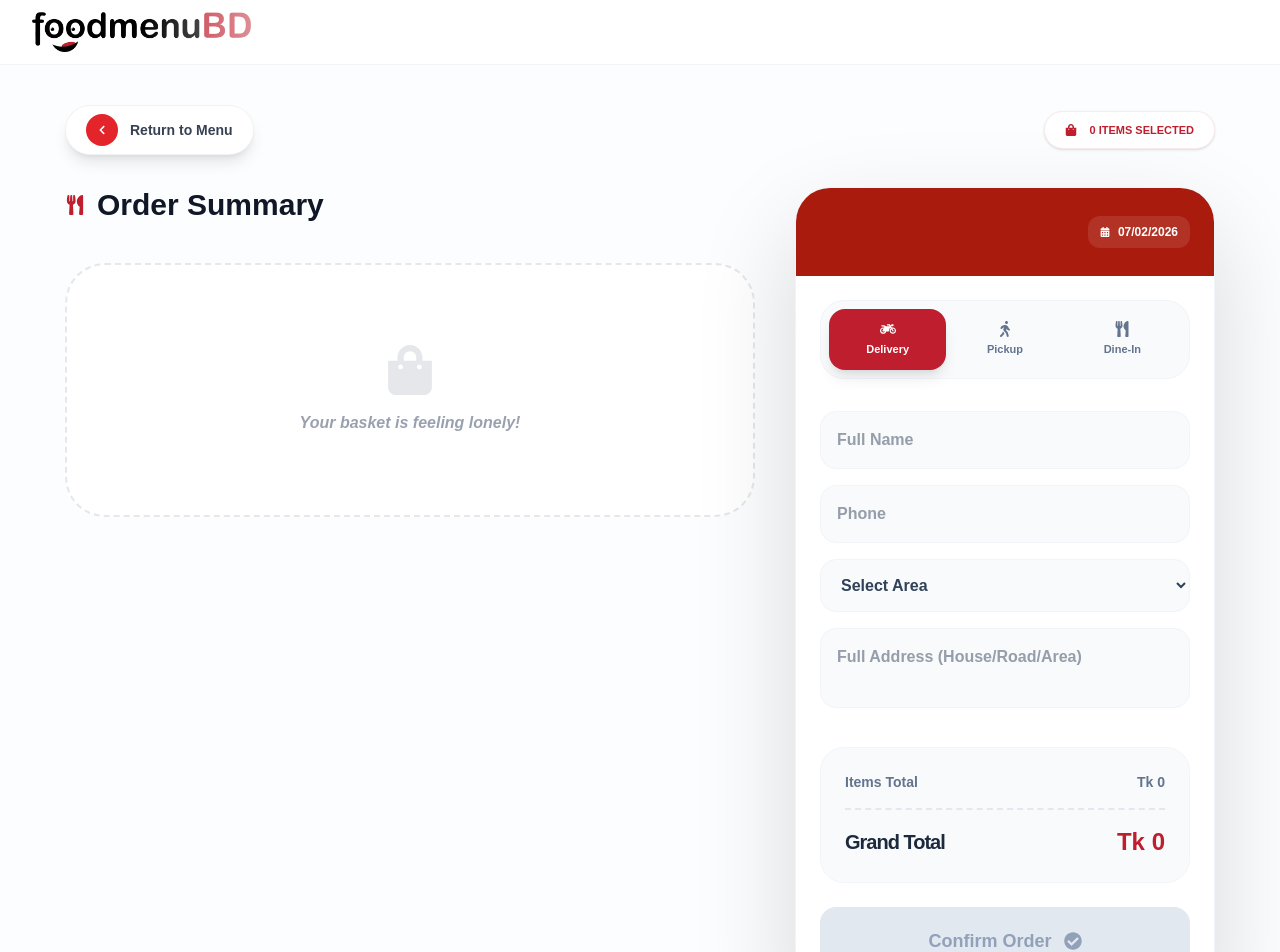
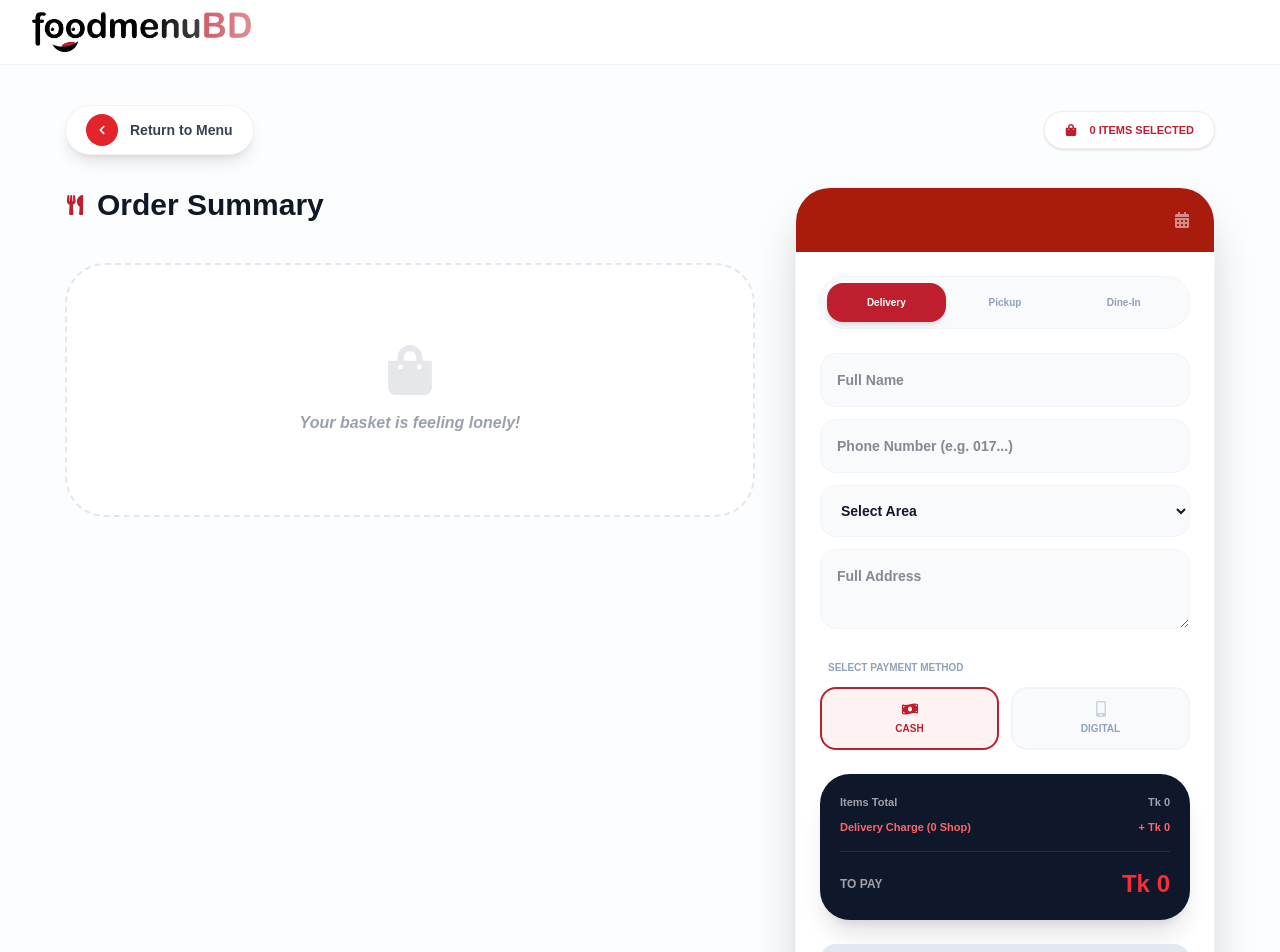
Before and after one commit to Smithitbd/Foodmenu-1.1.0, a React (Vite) app: page /cart/1/ConfirmCart in a window 1280 px wide. Shown: the top 952 px of the page. Built offline with nearby package versions, Linux system fonts and the light colour scheme; a small style sheet from the web is missing; a web font is replaced by a local one.

Commit message:
Cart section almost sesh

```diff
--- a/src/Components/Cart/CheckoutBox.jsx
+++ b/src/Components/Cart/CheckoutBox.jsx
@@ -1,8 +1,7 @@
-import React, { useState } from 'react';
+import React, { useState, useEffect } from 'react';
 import {
   FaMotorcycle, FaWalking, FaUtensils, FaCheckCircle, FaCalendarAlt,
-  FaUser, FaPhoneAlt, FaMoneyBillWave, FaMobileAlt,
-  FaChair, FaUsers, FaHeart, FaInfoCircle, FaTrashAlt
+  FaHeart, FaUsers, FaTrashAlt, FaMoneyBillWave, FaMobileAlt
 } from 'react-icons/fa';
 import Swal from 'sweetalert2';
 
@@ -12,216 +11,178 @@ const CheckoutBox = ({ totalAmount, cartItems, restaurantName, onCancel, onSucce
   const [area, setArea] = useState('Select Area');
   const [customerInfo, setCustomerInfo] = useState({ name: '', phone: '', address: '' });
 
+  const [dbDeliveryData, setDbDeliveryData] = useState([]);
+  const [dbTables, setDbTables] = useState([]);
   const [bookingType, setBookingType] = useState(null);
   const [memberCount, setMemberCount] = useState(null);
   const [selectedTable, setSelectedTable] = useState(null);
 
-  // logic for multi-vendor check
-  const uniqueRestaurants = [...new Set(cartItems.map(item => item.restaurantSlug))];
-  const isMultiVendor = uniqueRestaurants.length > 1;
+  const uniqueRestaurantIds = [...new Set(cartItems.map(item => item.restaurant_id || item.resId))];
+  const uniqueSlugs = [...new Set(cartItems.map(item => item.restaurantSlug))];
+  const isMultiVendor = uniqueSlugs.length > 1;
 
-  const areaCharges = {
-    Zindabazar: 40, Amberkhana: 50, Shibgonj: 60,
-    Uposhohor: 55, 'Modina Market': 70,
-    Dariapara: 40, Others: 80
-  };
+  useEffect(() => {
+    const fetchCheckoutData = async () => {
+      if (uniqueRestaurantIds.length > 0) {
+        try {
+          const areaRes = await fetch('http://localhost:5000/api/get-cart-delivery-info', {
+            method: 'POST',
+            headers: { 'Content-Type': 'application/json' },
+            body: JSON.stringify({ restaurantIds: uniqueRestaurantIds })
+          });
+          const areaData = await areaRes.json();
+          setDbDeliveryData(areaData);
 
-  const totalItemQuantity = cartItems.reduce((s, i) => s + i.quantity, 0);
-  const perStoreCharge = areaCharges[area] || 0;
+          if (!isMultiVendor) {
+            const tableRes = await fetch(`http://localhost:5000/api/get-tables/${uniqueRestaurantIds[0]}`);
+            const tableData = await tableRes.json();
+            setDbTables(tableData);
+          }
+        } catch (error) {
+          console.error("Data Load Error:", error);
+        }
+      }
+    };
+    fetchCheckoutData();
+  }, [cartItems]);
 
-  const extraCharge =
-    method === 'Delivery' ? (perStoreCharge * uniqueRestaurants.length)
-      : method === 'Pickup' ? totalItemQuantity * 5 : 0;
+  const availableAreas = [...new Set(dbDeliveryData.map(d => d.areaName))];
 
-  const chargeNote =
-    method === 'Delivery' ? `Delivery Fee (${uniqueRestaurants.length} Shops)`
-      : method === 'Pickup' ? 'Packaging Fee' : 'Service Fee';
+  const deliveryChargeTotal = area === 'Select Area' ? 0 : uniqueRestaurantIds.reduce((total, resId) => {
+    const chargeObj = dbDeliveryData.find(d => d.restaurant_id === resId && d.areaName === area);
+    return total + (chargeObj ? parseFloat(chargeObj.deliveryCharge) : 0);
+  }, 0);
 
+  const extraCharge = method === 'Delivery' ? deliveryChargeTotal : (method === 'Pickup' ? cartItems.length * 5 : 0);
   const grandTotal = totalAmount + extraCharge;
 
-  const allTables = [
-    { id: 'C-01', type: 'Couple', capacity: 2, available: true },
-    { id: 'C-03', type: 'Couple', capacity: 2, available: true },
-    { id: 'F-04-1', type: 'Family', capacity: 4, available: true },
-    { id: 'F-04-3', type: 'Family', capacity: 4, available: true },
-    { id: 'F-06-1', type: 'Family', capacity: 6, available: true },
-    { id: 'F-06-3', type: 'Family', capacity: 6, available: true },
-    { id: 'F-06-5', type: 'Family', capacity: 6, available: true },
-  ];
-
-  const filteredTables = allTables.filter(t => {
-    if (bookingType === 'Couple') return t.type === 'Couple';
+  const filteredTables = dbTables.filter(t => {
+    if (!t.is_available) return false;
+    if (bookingType === 'Couple') return t.capacity <= 2;
     if (bookingType === 'Family') {
-      if (memberCount === '4') return t.capacity === 4;
-      if (memberCount === '6+') return t.capacity === 6;
+      if (memberCount === '4') return t.capacity > 2 && t.capacity <= 4;
+      if (memberCount === '6+') return t.capacity >= 6;
     }
     return false;
   });
 
-  const handleAreaChange = (val) => {
-    setArea(val);
-    if (onAreaUpdate) onAreaUpdate(val);
+  // শুধুমাত্র নাম্বার ইনপুট নেয়ার ফাংশন
+  const handlePhoneChange = (e) => {
+    const value = e.target.value.replace(/[^0-9]/g, ''); // সংখ্যা ছাড়া সব রিমুভ করবে
+    setCustomerInfo({ ...customerInfo, phone: value });
   };
 
   const isButtonDisabled =
     !customerInfo.name ||
-    !customerInfo.phone ||
+    customerInfo.phone.length < 11 || // মিনিমাম ১১ ডিজিট ভ্যালিডেশন (ঐচ্ছিক)
     (method === 'Delivery' && (area === 'Select Area' || !customerInfo.address)) ||
     (method === 'Dine-In' && (!selectedTable || isMultiVendor)) ||
     cartItems.length === 0;
 
   const handleConfirmOrder = () => {
-    if (method === 'Dine-In' && isMultiVendor) {
-      Swal.fire({
-        icon: 'error',
-        title: '<span style="font-family:Inter; font-weight:900">POSSIBLE HOBA NAH!</span>',
-        html: '<p style="font-family:Inter; font-weight:600; color:#666">Dine-in order-er jonno ekshathe ekter beshi restaurant allow na. Please edit koren.</p>',
-        confirmButtonText: 'Got It',
-        confirmButtonColor: '#be1e2d',
-        customClass: { popup: 'rounded-[30px]' }
-      });
-      return;
-    }
-
     Swal.fire({
-      title: 'Place Order?',
-      text: `Your total is Tk ${grandTotal}. Confirm korchen?`,
+      title: 'Confirm Order?',
+      html: `<b style="color:#be1e2d">Total Payable: Tk ${grandTotal}</b><br/>Method: ${method} | Payment: ${payment}`,
       icon: 'question',
       showCancelButton: true,
       confirmButtonColor: '#be1e2d',
-      cancelButtonColor: '#6e7881',
-      confirmButtonText: 'Yes, Order Now!',
+      confirmButtonText: 'Yes, Place Order',
       customClass: { popup: 'rounded-[30px]' }
     }).then((result) => {
       if (result.isConfirmed) {
         onSuccess({
-          customerInfo, cartItems, grandTotal, extraCharge, chargeNote, method,
-          area, selectedTable, paymentMethod: payment, orderDate: new Date().toLocaleString()
+          customerInfo, cartItems, grandTotal, extraCharge, method,
+          area, selectedTable, paymentMethod: payment
         });
       }
     });
   };
 
   return (
-    <div className="bg-white rounded-[35px] shadow-[0_40px_100px_rgba(0,0,0,0.15)] border border-slate-100 sticky top-5 overflow-hidden font-inter">
-
-      {/* HEADER */}
-      <div className="bg-[#A91B0D] px-6 py-7 flex justify-between items-center text-white">
-        <h3 className="text-xl font-black uppercase tracking-tight">
+    <div className="bg-white rounded-[35px] shadow-2xl border border-slate-100 sticky top-5 overflow-hidden font-inter">
+      <div className="bg-[#A91B0D] px-6 py-6 text-white flex justify-between items-center">
+        <h3 className="text-lg font-black uppercase tracking-tight">
           {isMultiVendor ? "Multi-Store Order" : restaurantName?.replace(/-/g, ' ')}
         </h3>
-        <div className="flex items-center gap-2 bg-white/10 px-3 py-2 rounded-xl text-xs font-bold">
-          <FaCalendarAlt size={10} /> {new Date().toLocaleDateString('en-GB')}
-        </div>
+        <FaCalendarAlt className="opacity-50" />
       </div>
 
       <div className="p-6">
-        {/* METHOD */}
-        <div className="flex bg-slate-50 border border-slate-100 rounded-3xl p-2 mb-8">
-          {[{ id: 'Delivery', icon: <FaMotorcycle />, label: 'Delivery' },
-            { id: 'Pickup', icon: <FaWalking />, label: 'Pickup' },
-            { id: 'Dine-In', icon: <FaUtensils />, label: 'Dine-In' }].map(m => (
-            <div
-              key={m.id}
-              onClick={() => {
-                if (m.id === 'Dine-In' && isMultiVendor) {
-                    // 🔥 Professional Swal Alert instead of default alert
-                    Swal.fire({
-                      icon: 'warning',
-                      title: '<span style="font-family:Inter; font-weight:900">NOT ALLOWED!</span>',
-                      html: '<p style="font-family:Inter; font-weight:600; color:#666">Dine-in is only for 1 restaurant. Please remove other stores first.</p>',
-                      confirmButtonText: 'Understood',
-                      confirmButtonColor: '#be1e2d',
-                      customClass: { popup: 'rounded-[30px]' }
-                    });
-                    return;
-                }
-                setMethod(m.id);
-                setSelectedTable(null);
-              }}
-              className={`flex-1 flex flex-col items-center py-3 rounded-2xl cursor-pointer transition-all ${method === m.id ? 'bg-[#be1e2d] text-white shadow-lg' : 'text-slate-500 hover:-translate-y-0.5'}`}
-            >
-              {m.icon}
-              <span className="text-[11px] font-extrabold mt-1">{m.label}</span>
-            </div>
+        {/* ORDER METHOD */}
+        <div className="flex bg-slate-50 border border-slate-100 rounded-3xl p-1.5 mb-6">
+          {['Delivery', 'Pickup', 'Dine-In'].map(m => (
+            <button key={m} onClick={() => setMethod(m)}
+              className={`flex-1 py-3 rounded-2xl text-[10px] font-black transition-all ${method === m ? 'bg-[#be1e2d] text-white shadow-md' : 'text-slate-400'}`}>
+              {m}
+            </button>
           ))}
         </div>
 
-        {/* DINE-IN REMOVAL LOGIC UI */}
-        {method === 'Dine-In' && isMultiVendor && (
-          <div className="bg-red-50 border border-red-100 rounded-3xl p-5 mb-8 animate-pulse">
-            <p className="text-[10px] font-black text-red-600 uppercase mb-3 italic">⚠️ Edit basket to 1 restaurant for Dine-in:</p>
-            {uniqueRestaurants.map(slug => (
-              <div key={slug} className="flex justify-between items-center bg-white p-3 rounded-2xl mb-2 shadow-sm border border-red-50">
-                <span className="text-[10px] font-bold text-gray-700 uppercase tracking-tighter">{slug.replace(/-/g, ' ')}</span>
-                <button onClick={() => onRemoveRestaurant(slug)} className="text-red-500 hover:scale-125 transition-transform p-1">
-                   <FaTrashAlt size={12} />
-                </button>
-              </div>
-            ))}
+        {/* DINE-IN LOGIC */}
+        {method === 'Dine-In' && (
+          <div className="bg-red-50 p-4 rounded-3xl mb-6 border border-red-100 shadow-inner">
+             <div className="flex gap-2 mb-4">
+                <button onClick={() => setBookingType('Couple')} className={`flex-1 p-3 rounded-xl border text-center font-bold text-[10px] ${bookingType === 'Couple' ? 'bg-white border-red-500 text-red-600 shadow-sm' : 'bg-white text-gray-400'}`}>COUPLE</button>
+                <button onClick={() => setBookingType('Family')} className={`flex-1 p-3 rounded-xl border text-center font-bold text-[10px] ${bookingType === 'Family' ? 'bg-white border-red-500 text-red-600 shadow-sm' : 'bg-white text-gray-400'}`}>FAMILY</button>
+             </div>
+             <div className="grid grid-cols-4 gap-2">
+                {filteredTables.map(t => (
+                  <button key={t.id} onClick={() => setSelectedTable(t.table_number)} className={`p-2 rounded-lg text-[10px] font-black border-2 transition-all ${selectedTable === t.table_number ? 'bg-red-600 border-red-600 text-white' : 'bg-white border-slate-100 text-slate-400'}`}>{t.table_number}</button>
+                ))}
+             </div>
           </div>
         )}
 
-        {/* DINE IN TABLE SECTION */}
-        {method === 'Dine-In' && !isMultiVendor && (
-          <div className="bg-slate-50 border border-slate-100 rounded-3xl p-5 mb-8 transition-all duration-300">
-             <div className="flex gap-4 mb-4">
-                <div onClick={() => {setBookingType('Couple'); setSelectedTable(null);}} className={`flex-1 p-4 rounded-2xl border text-center cursor-pointer transition-all ${bookingType === 'Couple' ? 'bg-red-50 border-[#be1e2d] shadow-sm' : 'bg-white border-slate-100'}`}><FaHeart className={`mx-auto mb-1 ${bookingType === 'Couple' ? 'text-[#be1e2d]' : 'text-slate-300'}`}/> <span className="text-[10px] font-bold uppercase">Couple</span></div>
-                <div onClick={() => {setBookingType('Family'); setSelectedTable(null);}} className={`flex-1 p-4 rounded-2xl border text-center cursor-pointer transition-all ${bookingType === 'Family' ? 'bg-red-50 border-[#be1e2d] shadow-sm' : 'bg-white border-slate-100'}`}><FaUsers className={`mx-auto mb-1 ${bookingType === 'Family' ? 'text-[#be1e2d]' : 'text-slate-300'}`}/> <span className="text-[10px] font-bold uppercase">Family</span></div>
-             </div>
-             {bookingType === 'Family' && (
-                <div className="flex justify-center gap-3 mb-4">
-                  {['4', '6+'].map(c => (
-                    <button key={c} onClick={() => {setMemberCount(c); setSelectedTable(null);}} className={`px-4 py-1.5 rounded-xl text-[10px] font-black ${memberCount === c ? 'bg-slate-800 text-white' : 'bg-white text-slate-400 border border-slate-200'}`}>{c} PERSON</button>
-                  ))}
-                </div>
-             )}
-             {(bookingType === 'Couple' || memberCount) && (
-                 <div className="grid grid-cols-4 gap-2">
-                    {filteredTables.map(t => (
-                        <div key={t.id} onClick={() => setSelectedTable(t.id)} className={`p-2 rounded-xl text-[10px] font-black border-2 text-center cursor-pointer transition-all ${selectedTable === t.id ? 'bg-[#be1e2d] text-white border-[#be1e2d]' : 'bg-white text-slate-400 border-slate-100'}`}>{t.id}</div>
-                    ))}
-                 </div>
-             )}
-          </div>
-        )}
+        {/* CUSTOMER INFO */}
+        <div className="space-y-3 mb-6">
+          <input value={customerInfo.name} onChange={e => setCustomerInfo({...customerInfo, name: e.target.value})} placeholder="Full Name" className="w-full p-4 bg-slate-50 border border-slate-100 rounded-2xl outline-none text-sm font-bold focus:border-red-200 transition-colors" />
 
-        {/* PERSONAL INFO */}
-        <div className="space-y-4 mb-8">
-          <input name="name" value={customerInfo.name} onChange={e => setCustomerInfo({...customerInfo, name: e.target.value})} placeholder="Full Name" className="w-full p-4 bg-slate-50 border border-slate-100 rounded-2xl outline-none font-semibold text-slate-700 focus:border-[#be1e2d10] transition-colors" />
-          <input name="phone" value={customerInfo.phone} onChange={e => setCustomerInfo({...customerInfo, phone: e.target.value})} placeholder="Phone" className="w-full p-4 bg-slate-50 border border-slate-100 rounded-2xl outline-none font-semibold text-slate-700 focus:border-[#be1e2d10] transition-colors" />
+          {/* ফোন নাম্বার ফিল্ড ফিক্স করা হয়েছে */}
+          <input
+            type="text"
+            inputMode="numeric"
+            value={customerInfo.phone}
+            onChange={handlePhoneChange}
+            placeholder="Phone Number (e.g. 017...)"
+            className="w-full p-4 bg-slate-50 border border-slate-100 rounded-2xl outline-none text-sm font-bold focus:border-red-200 transition-colors"
+          />
 
           {method === 'Delivery' && (
-            <div className="space-y-4 animate-fadeIn">
-              <select value={area} onChange={e => handleAreaChange(e.target.value)} className="w-full p-4 rounded-2xl bg-slate-50 border border-slate-100 font-semibold text-slate-700 outline-none cursor-pointer">
+            <>
+              <select value={area} onChange={e => { setArea(e.target.value); onAreaUpdate?.(e.target.value); }} className="w-full p-4 bg-slate-50 border border-slate-100 rounded-2xl font-bold text-sm outline-none">
                 <option disabled value="Select Area">Select Area</option>
-                {Object.keys(areaCharges).map(a => <option key={a} value={a}>{a}</option>)}
+                {availableAreas.map(a => <option key={a} value={a}>{a}</option>)}
               </select>
-              <textarea value={customerInfo.address} onChange={e => setCustomerInfo({...customerInfo, address: e.target.value})} placeholder="Full Address (House/Road/Area)" className="w-full p-4 rounded-2xl bg-slate-50 border border-slate-100 font-semibold resize-none h-[80px] outline-none text-slate-700" />
-            </div>
+              <textarea value={customerInfo.address} onChange={e => setCustomerInfo({...customerInfo, address: e.target.value})} placeholder="Full Address" className="w-full p-4 bg-slate-50 border border-slate-100 rounded-2xl h-20 outline-none text-sm font-bold focus:border-red-200 transition-colors" />
+            </>
           )}
         </div>
 
-        {/* SUMMARY */}
-        <div className="bg-slate-50 border border-slate-100 rounded-3xl p-6 mb-6">
-          <div className="flex justify-between text-sm mb-2 text-slate-500 font-bold"><span>Items Total</span><span>Tk {totalAmount}</span></div>
-          {extraCharge > 0 && (
-            <div className="flex justify-between text-sm mb-2 text-[#be1e2d] font-black italic">
-              <span>{chargeNote}</span><span>+ Tk {extraCharge}</span>
-            </div>
-          )}
-          <div className="flex justify-between items-center mt-4 pt-4 border-t-2 border-dashed border-slate-200">
-            <span className="text-xl font-black text-slate-800 tracking-tighter">Grand Total</span>
-            <span className="text-2xl font-black text-[#be1e2d]">Tk {grandTotal}</span>
+        {/* PAYMENT METHOD SELECTION */}
+        <p className="text-[10px] font-black text-slate-400 uppercase mb-3 ml-2">Select Payment Method</p>
+        <div className="flex gap-3 mb-6">
+          <div onClick={() => setPayment('Cash')} className={`flex-1 flex flex-col items-center p-3 rounded-2xl border-2 cursor-pointer transition-all ${payment === 'Cash' ? 'border-[#be1e2d] bg-red-50' : 'border-slate-100 bg-slate-50'}`}>
+            <FaMoneyBillWave className={payment === 'Cash' ? 'text-[#be1e2d]' : 'text-slate-300'} />
+            <span className={`text-[10px] font-black mt-1 ${payment === 'Cash' ? 'text-[#be1e2d]' : 'text-slate-400'}`}>CASH</span>
+          </div>
+          <div onClick={() => setPayment('Digital')} className={`flex-1 flex flex-col items-center p-3 rounded-2xl border-2 cursor-pointer transition-all ${payment === 'Digital' ? 'border-[#be1e2d] bg-red-50' : 'border-slate-100 bg-slate-50'}`}>
+            <FaMobileAlt className={payment === 'Digital' ? 'text-[#be1e2d]' : 'text-slate-300'} />
+            <span className={`text-[10px] font-black mt-1 ${payment === 'Digital' ? 'text-[#be1e2d]' : 'text-slate-400'}`}>DIGITAL</span>
           </div>
         </div>
 
-        <button
-          disabled={isButtonDisabled}
-          onClick={handleConfirmOrder}
-          className={`w-full py-5 rounded-2xl font-black text-lg flex justify-center items-center gap-3 transition-all ${isButtonDisabled ? 'bg-slate-200 text-slate-400' : 'bg-[#be1e2d] text-white shadow-xl hover:bg-[#a91b0d] active:scale-95'}`}
-        >
-          Confirm Order <FaCheckCircle />
+        {/* BILL SUMMARY */}
+        <div className="bg-slate-900 p-5 rounded-[30px] mb-6 text-white shadow-xl">
+          <div className="flex justify-between text-[11px] font-bold opacity-60 mb-2"><span>Items Total</span><span>Tk {totalAmount}</span></div>
+          <div className="flex justify-between text-[11px] font-bold text-red-400 mb-4"><span>{method} Charge ({uniqueRestaurantIds.length} Shop)</span><span>+ Tk {extraCharge}</span></div>
+          <div className="flex justify-between items-center pt-4 border-t border-white/10">
+            <span className="text-xs font-black uppercase opacity-60">To Pay</span>
+            <span className="text-2xl font-black text-red-500">Tk {grandTotal}</span>
+          </div>
+        </div>
+
+        <button disabled={isButtonDisabled} onClick={handleConfirmOrder} className={`w-full py-5 rounded-2xl font-black transition-all ${isButtonDisabled ? 'bg-slate-200 text-slate-400 cursor-not-allowed' : 'bg-[#be1e2d] text-white shadow-xl hover:shadow-red-200 hover:scale-[1.01] active:scale-95'}`}>
+          CONFIRM ORDER <FaCheckCircle className="inline ml-2" />
         </button>
       </div>
     </div>
```
Also changed, not shown: src/Backend/server.js (+34 -15 lines).
